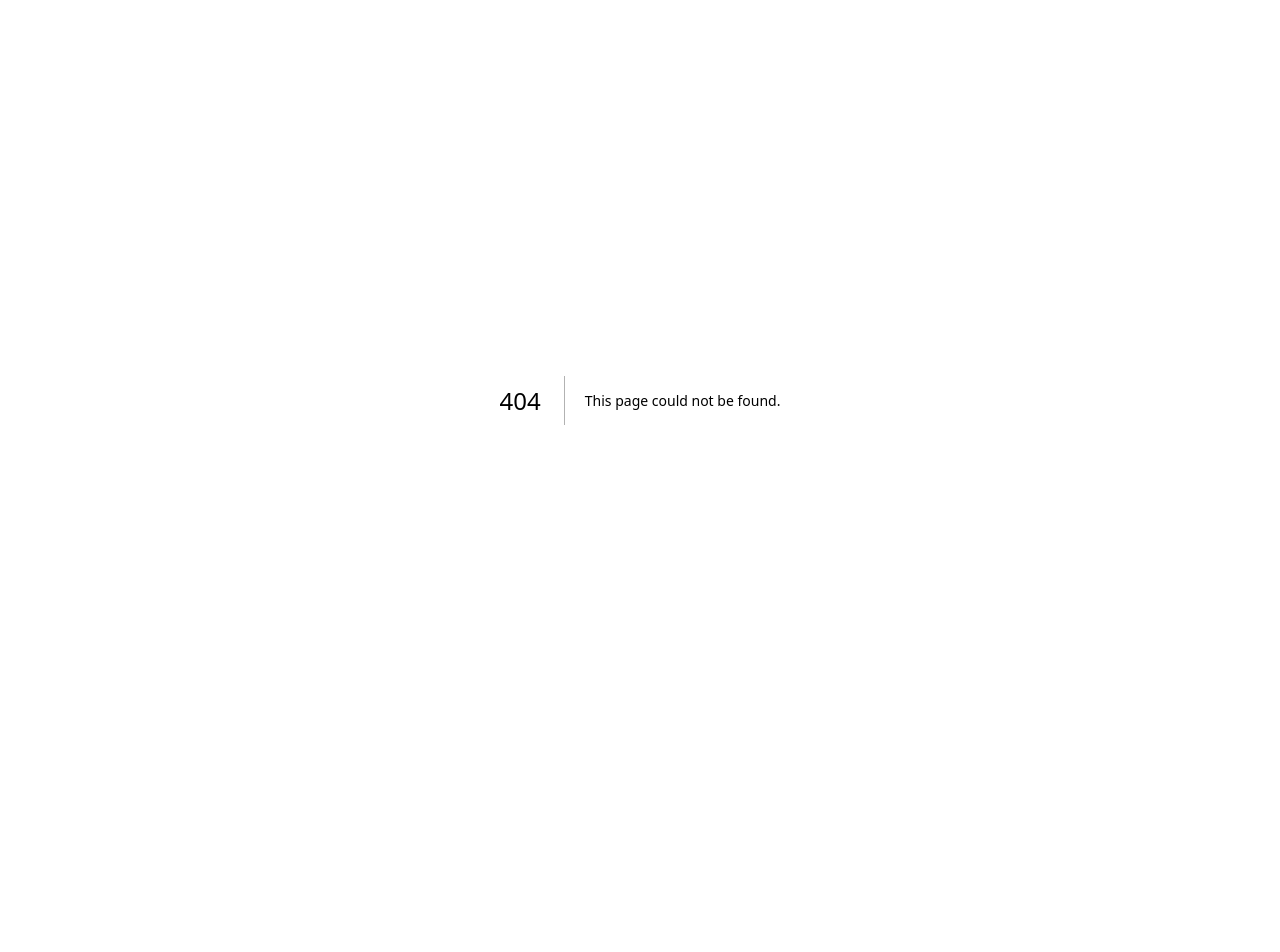
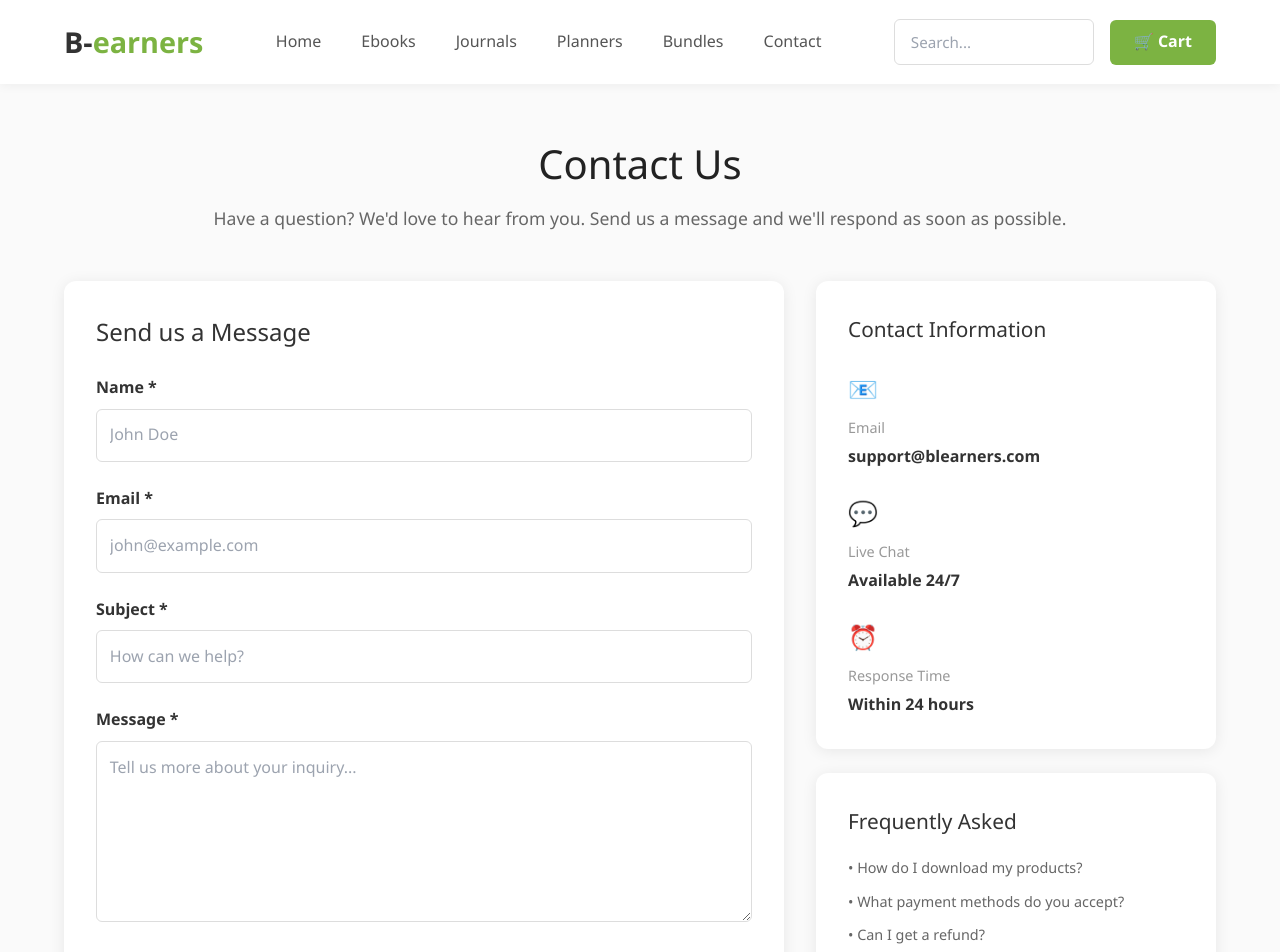
Before and after one commit to bearners676-debug/tina-nextjs-starter, a Next.js app: page /contact in a window 1280 px wide. Before the commit this address had no page. Shown: the top 952 px of the page. Before the commit the page ends 800 px from the top, so only its background shows below. Built offline with nearby package versions, Linux system fonts and the light colour scheme.

Commit message:
Create contact page.tsx

```diff
--- /dev/null
+++ b/app/contact/page.tsx
@@ -0,0 +1,153 @@
+'use client';
+
+import Navigation from '@/components/Navigation';
+import Footer from '@/components/Footer';
+import { useState } from 'react';
+
+export default function ContactPage() {
+  const [formData, setFormData] = useState({
+    name: '',
+    email: '',
+    subject: '',
+    message: ''
+  });
+  const [submitted, setSubmitted] = useState(false);
+
+  const handleSubmit = (e: React.FormEvent) => {
+    e.preventDefault();
+    setSubmitted(true);
+    setTimeout(() => {
+      setSubmitted(false);
+      setFormData({ name: '', email: '', subject: '', message: '' });
+    }, 3000);
+  };
+
+  return (
+    <>
+      <Navigation />
+
+      <div style={{ minHeight: '80vh', background: '#fafafa', padding: '3rem 5%' }}>
+        <div style={{ maxWidth: '1200px', margin: '0 auto' }}>
+
+          <h1 style={{ fontSize: '2.5rem', marginBottom: '0.5rem', textAlign: 'center', color: '#222' }}>Contact Us</h1>
+          <p style={{ fontSize: '1.1rem', color: '#666', textAlign: 'center', marginBottom: '3rem' }}>
+            Have a question? We'd love to hear from you. Send us a message and we'll respond as soon as possible.
+          </p>
+
+          <div style={{ display: 'grid', gridTemplateColumns: '1fr 400px', gap: '2rem' }}>
+
+            {/* Contact Form */}
+            <div style={{ background: 'white', borderRadius: '12px', padding: '2rem', boxShadow: '0 2px 15px rgba(0,0,0,0.08)' }}>
+              <h2 style={{ fontSize: '1.5rem', marginBottom: '1.5rem', color: '#333' }}>Send us a Message</h2>
+
+              {submitted ? (
+                <div style={{ padding: '2rem', background: '#f0f9ea', border: '1px solid #7CB342', borderRadius: '8px', textAlign: 'center' }}>
+                  <div style={{ fontSize: '3rem', marginBottom: '1rem' }}>✅</div>
+                  <h3 style={{ fontSize: '1.3rem', color: '#7CB342', marginBottom: '0.5rem' }}>Message Sent!</h3>
+                  <p style={{ color: '#666' }}>We'll get back to you within 24 hours.</p>
+                </div>
+              ) : (
+                <form onSubmit={handleSubmit}>
+                  <div style={{ marginBottom: '1.5rem' }}>
+                    <label style={{ display: 'block', marginBottom: '0.5rem', fontWeight: 600, color: '#333' }}>Name *</label>
+                    <input
+                      type="text"
+                      required
+                      value={formData.name}
+                      onChange={(e) => setFormData({ ...formData, name: e.target.value })}
+                      style={{ width: '100%', padding: '0.8rem', border: '1px solid #ddd', borderRadius: '6px', fontSize: '1rem' }}
+                      placeholder="John Doe"
+                    />
+                  </div>
+
+                  <div style={{ marginBottom: '1.5rem' }}>
+                    <label style={{ display: 'block', marginBottom: '0.5rem', fontWeight: 600, color: '#333' }}>Email *</label>
+                    <input
+                      type="email"
+                      required
+                      value={formData.email}
+                      onChange={(e) => setFormData({ ...formData, email: e.target.value })}
+                      style={{ width: '100%', padding: '0.8rem', border: '1px solid #ddd', borderRadius: '6px', fontSize: '1rem' }}
+                      placeholder="john@example.com"
+                    />
+                  </div>
+
+                  <div style={{ marginBottom: '1.5rem' }}>
+                    <label style={{ display: 'block', marginBottom: '0.5rem', fontWeight: 600, color: '#333' }}>Subject *</label>
+                    <input
+                      type="text"
+                      required
+                      value={formData.subject}
+                      onChange={(e) => setFormData({ ...formData, subject: e.target.value })}
+                      style={{ width: '100%', padding: '0.8rem', border: '1px solid #ddd', borderRadius: '6px', fontSize: '1rem' }}
+                      placeholder="How can we help?"
+                    />
+                  </div>
+
+                  <div style={{ marginBottom: '1.5rem' }}>
+                    <label style={{ display: 'block', marginBottom: '0.5rem', fontWeight: 600, color: '#333' }}>Message *</label>
+                    <textarea
+                      required
+                      value={formData.message}
+                      onChange={(e) => setFormData({ ...formData, message: e.target.value })}
+                      rows={6}
+                      style={{ width: '100%', padding: '0.8rem', border: '1px solid #ddd', borderRadius: '6px', fontSize: '1rem', resize: 'vertical' }}
+                      placeholder="Tell us more about your inquiry..."
+                    />
+                  </div>
+
+                  <button
+                    type="submit"
+                    style={{ width: '100%', padding: '1rem', background: '#7CB342', color: 'white', border: 'none', borderRadius: '8px', fontSize: '1.1rem', fontWeight: 600, cursor: 'pointer' }}
+                  >
+                    Send Message
+                  </button>
+                </form>
+              )}
+            </div>
+
+            {/* Contact Info Sidebar */}
+            <div>
+              <div style={{ background: 'white', borderRadius: '12px', padding: '2rem', marginBottom: '1.5rem', boxShadow: '0 2px 15px rgba(0,0,0,0.08)' }}>
+                <h3 style={{ fontSize: '1.3rem', marginBottom: '1.5rem', color: '#333' }}>Contact Information</h3>
+
+                <div style={{ marginBottom: '1.5rem' }}>
+                  <div style={{ fontSize: '1.5rem', marginBottom: '0.5rem' }}>📧</div>
+                  <p style={{ fontSize: '0.9rem', color: '#999', marginBottom: '0.3rem' }}>Email</p>
+                  <p style={{ fontSize: '1rem', color: '#333', fontWeight: 600 }}>support@blearners.com</p>
+                </div>
+
+                <div style={{ marginBottom: '1.5rem' }}>
+                  <div style={{ fontSize: '1.5rem', marginBottom: '0.5rem' }}>💬</div>
+                  <p style={{ fontSize: '0.9rem', color: '#999', marginBottom: '0.3rem' }}>Live Chat</p>
+                  <p style={{ fontSize: '1rem', color: '#333', fontWeight: 600 }}>Available 24/7</p>
+                </div>
+
+                <div>
+                  <div style={{ fontSize: '1.5rem', marginBottom: '0.5rem' }}>⏰</div>
+                  <p style={{ fontSize: '0.9rem', color: '#999', marginBottom: '0.3rem' }}>Response Time</p>
+                  <p style={{ fontSize: '1rem', color: '#333', fontWeight: 600 }}>Within 24 hours</p>
+                </div>
+              </div>
+
+              <div style={{ background: 'white', borderRadius: '12px', padding: '2rem', boxShadow: '0 2px 15px rgba(0,0,0,0.08)' }}>
+                <h3 style={{ fontSize: '1.3rem', marginBottom: '1rem', color: '#333' }}>Frequently Asked</h3>
+                <div style={{ fontSize: '0.9rem', color: '#666', lineHeight: 1.8 }}>
+                  <p style={{ marginBottom: '0.5rem' }}>• How do I download my products?</p>
+                  <p style={{ marginBottom: '0.5rem' }}>• What payment methods do you accept?</p>
+                  <p style={{ marginBottom: '0.5rem' }}>• Can I get a refund?</p>
+                  <p style={{ marginBottom: '0.5rem' }}>• Do you offer bulk discounts?</p>
+                </div>
+                <a href="/faq" style={{ display: 'inline-block', marginTop: '1rem', color: '#7CB342', fontWeight: 600, textDecoration: 'none' }}>
+                  View All FAQs →
+                </a>
+              </div>
+            </div>
+          </div>
+        </div>
+      </div>
+
+      <Footer />
+    </>
+  );
+}
```
